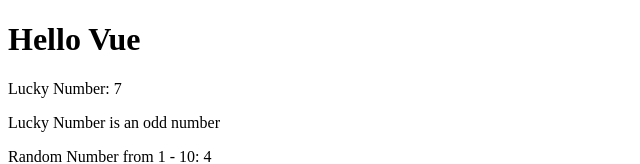
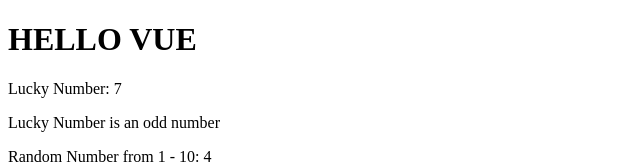
Before and after one commit to thangtnguyen/VuejsDotNetCore, a plain HTML site: page 1 Vue Fundamentals/index.html in a window 1280 px wide. Shown: the top 164 px of the page, without its empty margins (0-640 px from the left). Drawn offline with nearby package versions, Linux system fonts and the light colour scheme.

Commit message:
Updated for assigment 1 - function

```diff
--- a/1 Vue Fundamentals/index.html
+++ b/1 Vue Fundamentals/index.html
@@ -5,7 +5,7 @@
     </head>
     <body>
         <div id="app">
-            <h1>{{message}}</h1>
+            <h1>{{getMessage()}}</h1>
             <p>Lucky Number: {{luckyNumber}}</p>
             <p>Lucky Number is an {{luckyNumber%2 == 0 ? "even number" : "odd number"}}</p>
             <p>Random Number from 1 - 10: {{getRandomLuckyNumber()}}</p>
@@ -31,11 +31,15 @@
                     return Math.floor(Math.random() * 10) + 1;
                 }
 
+                function getMessage() {
+                    return message.toUpperCase();
+                }
+
                 return {
-                    message,
                     luckyNumber,
                     employee,
-                    getRandomLuckyNumber
+                    getRandomLuckyNumber,
+                    getMessage
                 }
             }
         }).mount("#app");
```
